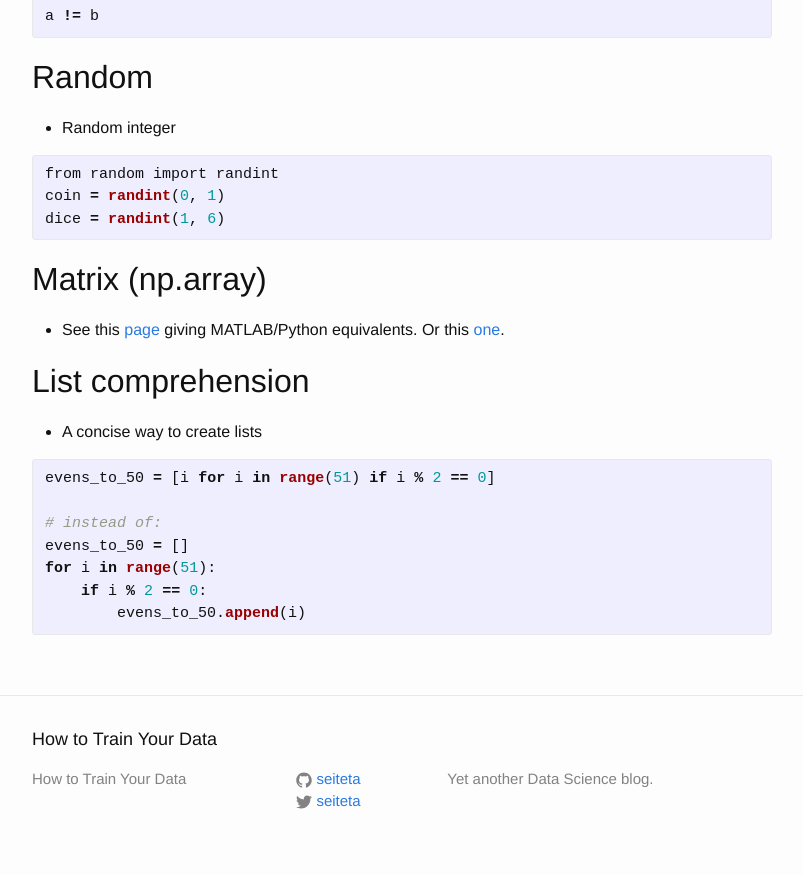
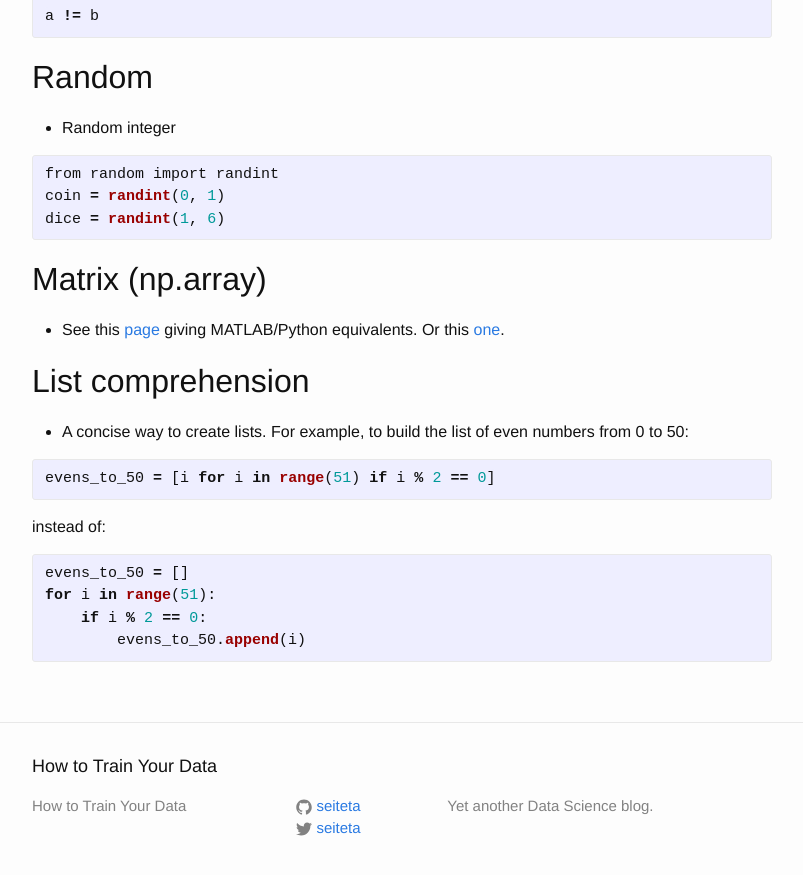
Before and after one commit to seiteta/seiteta.github.io_old, a Jekyll site: the page built from _posts/2014-11-23-python-reference.md, in a window 1280 px wide and 900 px high, scrolled down 4127 px. Shown: the top 875 px of the window, without its empty margins (238-1041 px from the left). Built offline with Jekyll 4.4.1, drawn with Linux system fonts in a browser that asks for light colours.

Commit message:
Update 2014-11-23-python-reference.md

```diff
--- a/_posts/2014-11-23-python-reference.md
+++ b/_posts/2014-11-23-python-reference.md
@@ -202,11 +202,13 @@ dice = randint(1, 6)
 * See this [page](http://sebastianraschka.com/Articles/2014_matrix_cheatsheet_table.html) giving MATLAB/Python equivalents. Or this [one](http://wiki.scipy.org/NumPy_for_Matlab_Users#head-13d7391dd7e2c57d293809cff080260b46d8e664).
 
 ## List comprehension
-* A concise way to create lists
+* A concise way to create lists. For example, to build the list of even numbers from 0 to 50:
 {% highlight python %}
 evens_to_50 = [i for i in range(51) if i % 2 == 0]
+{% endhighlight %}
 
-# instead of:
+instead of:
+{% highlight python %}
 evens_to_50 = []
 for i in range(51):
     if i % 2 == 0:
```
